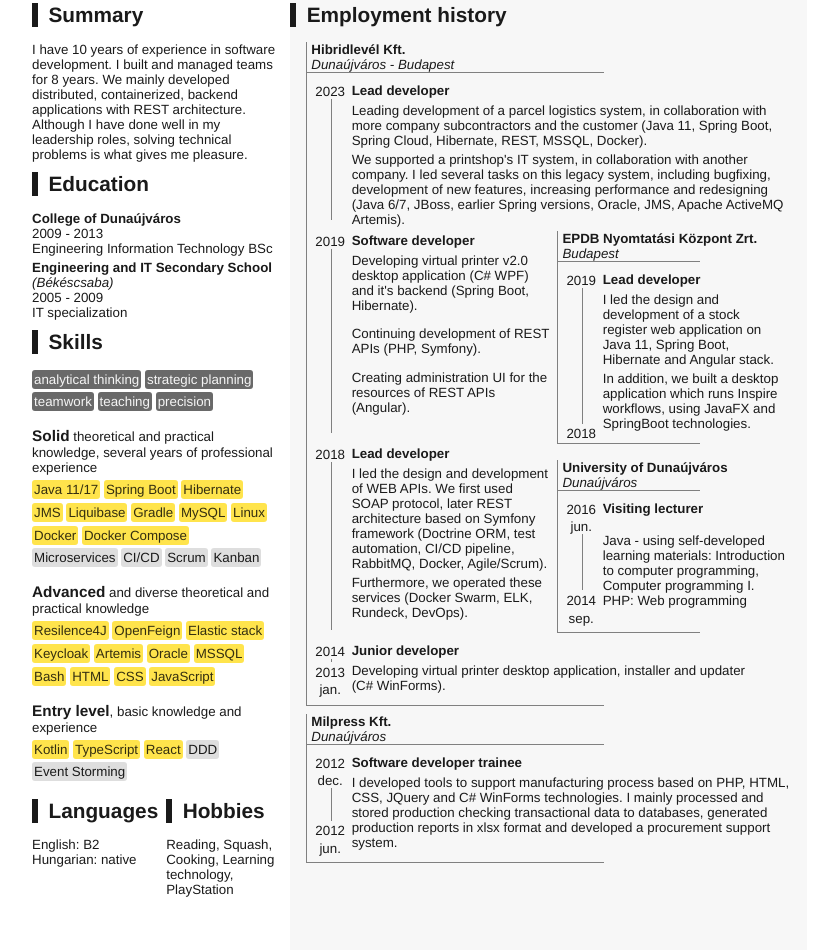
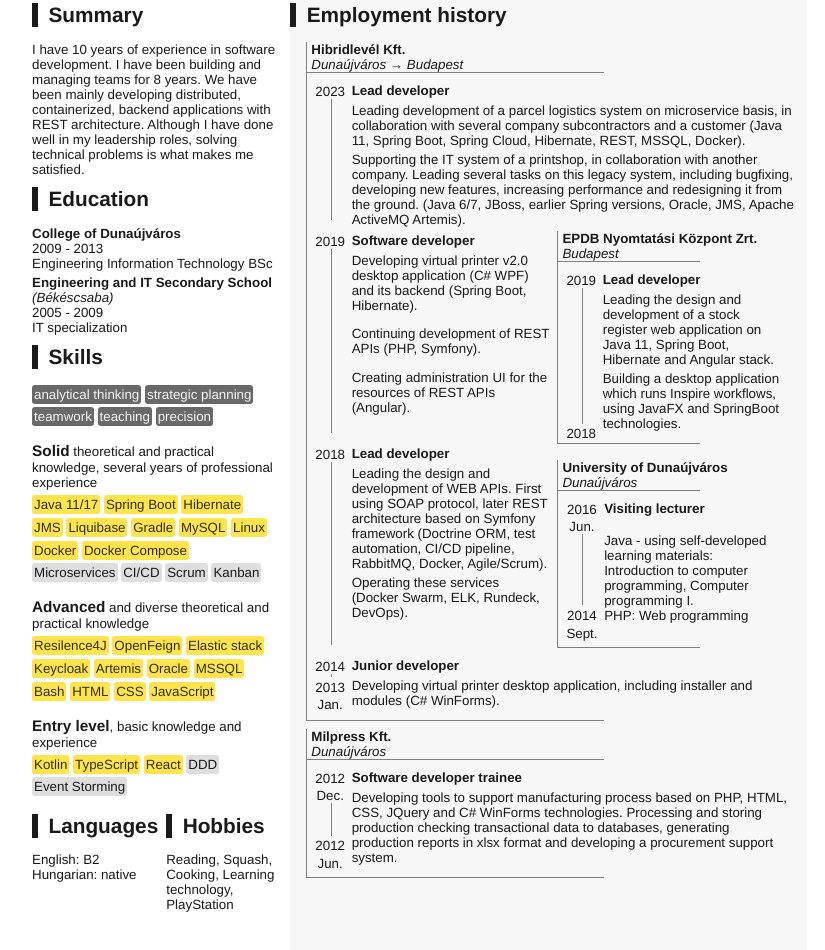
Before and after one commit to somlyaip/cv-english, a plain HTML site: page index.html in a window 1280 px wide. Shown: the part 162-1112 px from the top of the page, without its empty margins (230-1055 px from the left). Drawn offline with Linux system fonts and the light colour scheme.

Commit message:
fix: Polishing text content

```diff
--- a/index.html
+++ b/index.html
@@ -55,10 +55,10 @@
             <section>
                 <h2>Summary</h2>
                 <p>
-                    I have 10 years of experience in software development. I built and managed teams for 8 years.
-                    We mainly developed distributed, containerized, backend applications with REST architecture.
-                    Although I have done well in my leadership roles,
-                    solving technical problems is what gives me pleasure.
+                    I have 10 years of experience in software development.
+                    I have been building and managing teams for 8 years.
+                    We have been mainly developing distributed, containerized, backend applications with REST architecture.
+                    Although I have done well in my leadership roles, solving technical problems is what makes me satisfied.
                 </p>
             </section>
 
@@ -162,7 +162,7 @@
                 <div class="era">
                     <div class="company">
                         <strong>Hibridlevél Kft.</strong>
-                        <em>Dunaújváros - Budapest</em>
+                        <em>Dunaújváros &rarr; Budapest</em>
                     </div>
 
                     <div class="partial-border"></div>
@@ -177,14 +177,15 @@
                             <div>
                                 <strong>Lead developer</strong>
                                 <p>
-                                    Leading development of a parcel logistics system, in collaboration with
-                                    more company subcontractors and the customer
+                                    Leading development of a parcel logistics system on microservice basis,
+                                    in collaboration with several company subcontractors and a customer
                                     (Java 11, Spring Boot, Spring Cloud, Hibernate, REST, MSSQL, Docker).
                                 </p>
                                 <p>
-                                    We supported a printshop's IT system, in collaboration with another company.
-                                    I led several tasks on this legacy system, including
-                                    bugfixing, development of new features, increasing performance and redesigning
+                                    Supporting the IT system of a printshop, in collaboration with another company.
+                                    Leading several tasks on this legacy system, including bugfixing,
+                                    developing new features, increasing performance and redesigning it
+                                    from the ground.
                                     (Java 6/7, JBoss, earlier Spring versions, Oracle, JMS, Apache ActiveMQ Artemis).
                                 </p>
                             </div>
@@ -201,7 +202,7 @@
                                     <strong>Software developer</strong>
                                     <p>
                                         Developing virtual printer v2.0 desktop application (C# WPF)
-                                        and it's backend (Spring&nbsp;Boot, Hibernate).
+                                        and its backend (Spring&nbsp;Boot, Hibernate).
                                     </p>
                                     <p>Continuing development of REST APIs (PHP, Symfony).</p>
                                     <p>Creating administration UI for the resources of REST APIs (Angular).</p>
@@ -227,11 +228,11 @@
                                         <div>
                                             <strong>Lead developer</strong>
                                             <p>
-                                                I led the design and development of a stock register web application on
+                                                Leading the design and development of a stock register web application on
                                                 Java 11, Spring Boot, Hibernate and Angular stack.
                                             </p>
                                             <p>
-                                                In addition, we built a desktop application which runs Inspire workflows,
+                                                Building a desktop application which runs Inspire workflows,
                                                 using JavaFX and SpringBoot technologies.
                                             </p>
                                         </div>
@@ -252,13 +253,13 @@
                                 <div>
                                     <strong>Lead developer</strong>
                                     <p>
-                                        I led the design and development of WEB APIs. We first used SOAP protocol,
+                                        Leading the design and development of WEB APIs. First using SOAP protocol,
                                         later REST architecture based on Symfony framework
                                         (Doctrine ORM, test automation, CI/CD pipeline, RabbitMQ, Docker,
                                         Agile/Scrum).
                                     </p>
                                     <p>
-                                        Furthermore, we operated these services
+                                        Operating these services
                                         (Docker&nbsp;Swarm, ELK, Rundeck, DevOps).
                                     </p>
                                 </div>
@@ -276,10 +277,10 @@
                                     <section>
                                         <div class="time-interval">
                                             <span>2016</span>
-                                            <span>jun.</span>
+                                            <span>Jun.</span>
                                             <div class="vertical-line due"></div>
                                             <span>2014</span>
-                                            <span>sep.</span>
+                                            <span>Sept.</span>
                                         </div>
 
                                         <div>
@@ -304,13 +305,13 @@
                                 <span>2014</span>
                                 <div class="vertical-line hibridlevel-junior"></div>
                                 <span>2013</span>
-                                <span>jan.</span>
+                                <span>Jan.</span>
                             </div>
 
                             <div>
                                 <strong>Junior developer</strong>
                                 <p>
-                                    Developing virtual printer desktop application, installer and updater<br>
+                                    Developing virtual printer desktop application, including installer and  modules
                                     (C# WinForms).
                                 </p>
                             </div>
@@ -332,21 +333,21 @@
                         <section>
                             <div class="time-interval">
                                 <span>2012</span>
-                                <span>dec.</span>
+                                <span>Dec.</span>
                                 <div class="vertical-line milpress"></div>
                                 <span>2012</span>
-                                <span>jun.</span>
+                                <span>Jun.</span>
                             </div>
 
                             <div>
                                 <strong>Software developer trainee</strong>
                                 <p>
-                                    I developed tools to support manufacturing process based on PHP,
+                                    Developing tools to support manufacturing process based on PHP,
                                     HTML, CSS, JQuery and C# WinForms technologies.
 
-                                    I mainly processed and stored production checking transactional data to databases,
-                                    generated production reports in xlsx format
-                                    and developed a procurement support system.
+                                    Processing and storing production checking transactional data to databases,
+                                    generating production reports in xlsx format
+                                    and developing a procurement support system.
                                 </p>
                             </div>
                         </section>
```
